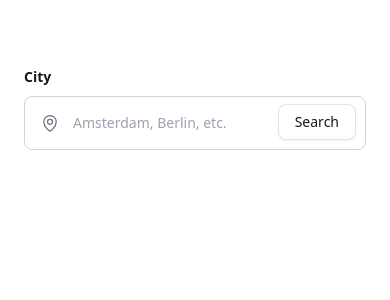
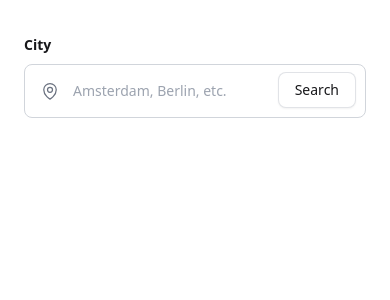
Before and after one commit to suyalcinkaya/bike, a Next.js app: page / in a window 390 px wide. Shown: the top 300 px of the page. Built offline with nearby package versions, Linux system fonts and the light colour scheme.

Commit message:
chore: reset safari seaerch input styling

```diff
--- a/src/layouts/PageLayout.tsx
+++ b/src/layouts/PageLayout.tsx
@@ -3,7 +3,7 @@ import { IPageLayoutProps } from 'layouts/PageLayout.types'
 
 const PageLayout = (props: IPageLayoutProps) => {
   return (
-    <main className="flex min-h-screen pb-16 pt-16 overflow-hidden px-safe">
+    <main className="flex min-h-screen py-8 md:py-16 overflow-hidden px-safe">
       <div className="px-6 md:px-16 mx-auto w-full max-w-screen-lg">
         <div className="h-full" {...props} />
       </div>
--- a/src/styles/global.css
+++ b/src/styles/global.css
@@ -22,6 +22,10 @@
 
   img {
     @apply rounded-xl object-cover;
+  }
+
+  input[type='search'] {
+    -webkit-appearance: none;
   }
 
   h1 {
```
